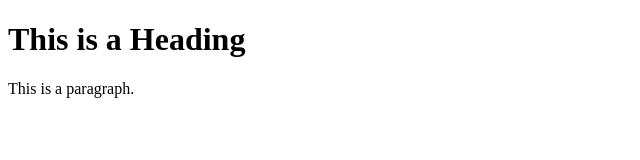
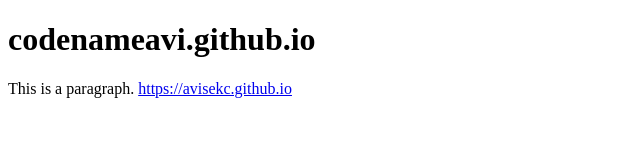
Before and after one commit to codenameavi/codenameavi.github.io, a plain HTML site: page index.html in a window 1280 px wide. Shown: the whole page, without its empty margins (0-640 px from the left). Drawn offline with Linux system fonts and the light colour scheme.

Commit message:
updated with avisekc.github link

```diff
--- a/index.html
+++ b/index.html
@@ -5,8 +5,10 @@
 </head>
 <body>
 
-<h1>This is a Heading</h1>
-<p>This is a paragraph.</p>
+<h1>codenameavi.github.io</h1>
+<p>This is a paragraph.
+  <a href="https://avisekc.github.io">https://avisekc.github.io</a>
+ </p>
 
 </body>
 </html>
```
